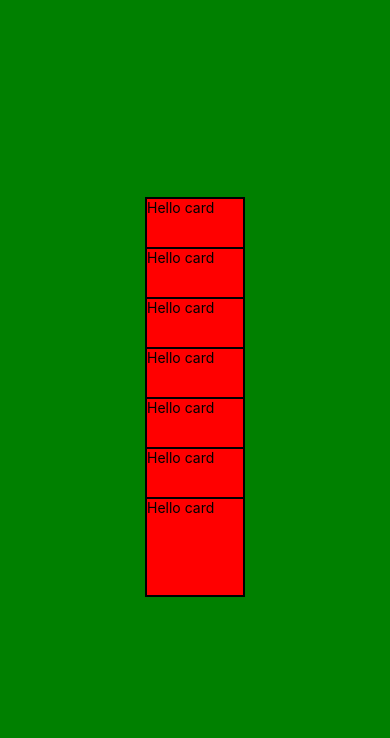
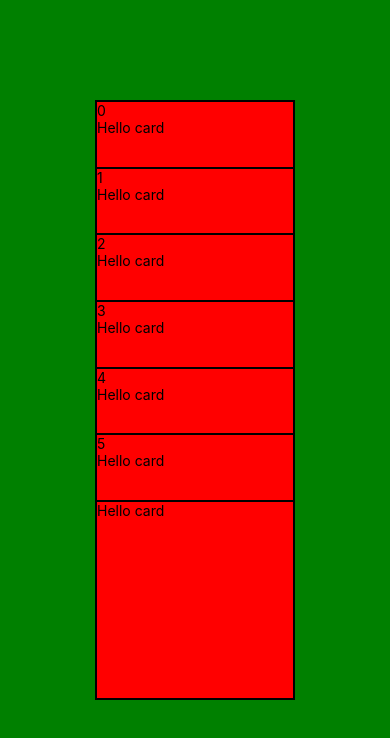
Before and after one commit to shubham-aneja/swipeView, a React Native app: screen / in a window 390 px wide. Shown: the top 738 px of the page. Built offline with nearby package versions, Linux system fonts and the light colour scheme.

Commit message:
improving styles for card

```diff
--- a/cards/card.js
+++ b/cards/card.js
@@ -7,7 +7,7 @@ import {
     PanResponder,
     Animated
 } from 'react-native';
-
+const CARD_DIMENTION = 200
 
 export default class Card extends Component {
     constructor(props) {
@@ -68,16 +68,18 @@ export default class Card extends Component {
     render() {
         const { shouldAnimate } = this.props;
         const cardContent = (<View><Text>Hello card </Text></View>)
+        const commonStyle = [styles.cardContainer, {elevation: this.props.index * 2}]
         let renderedCard = (
             <Animated.View {...this.panResponder.panHandlers}
-                style={[styles.cardContainer, this.state.pan.getLayout()]}>
+                style={[...commonStyle, this.state.pan.getLayout()]}>
                 {cardContent}
             </ Animated.View>
         )
         if (!shouldAnimate) {
             renderedCard = (
                 <View
-                    style={styles.cardContainer}>
+                    style={commonStyle}>
+                    <Text>{this.props.index}</Text>
                     {cardContent}
                 </ View>
             )
@@ -89,12 +91,12 @@ export default class Card extends Component {
 }
 const styles = StyleSheet.create({
     cardContainer: {
-        marginBottom: -50,
-        height: 100,
-        width: 100,
+        marginBottom: -CARD_DIMENTION/3*2,
+        height: CARD_DIMENTION,
+        width: CARD_DIMENTION,
         backgroundColor: 'red',
         borderStyle: 'solid',
         borderWidth: 2,
-        borderColor: 'black',
+        borderColor: 'black'
     }
 });
--- a/cards/index.js
+++ b/cards/index.js
@@ -31,7 +31,7 @@ export default class Cards extends Component {
         const { totalCards } = this.state;
         const cards = []
         for (let i = 0; i < totalCards; i++) {
-            cards.push(<Card key={i}
+            cards.push(<Card key={i} index={i}
                 shouldAnimate={i === totalCards - 1}
                 handleRemoveCard={this.handleRemoveCard} />)
         }
@@ -52,8 +52,7 @@ const styles = StyleSheet.create({
     container: {
         flex: 1,
         backgroundColor: 'green',
-        justifyContent: 'center',
         alignItems: 'center',
-        paddingBottom: 100
+        paddingTop: 100
     }
 })
```
